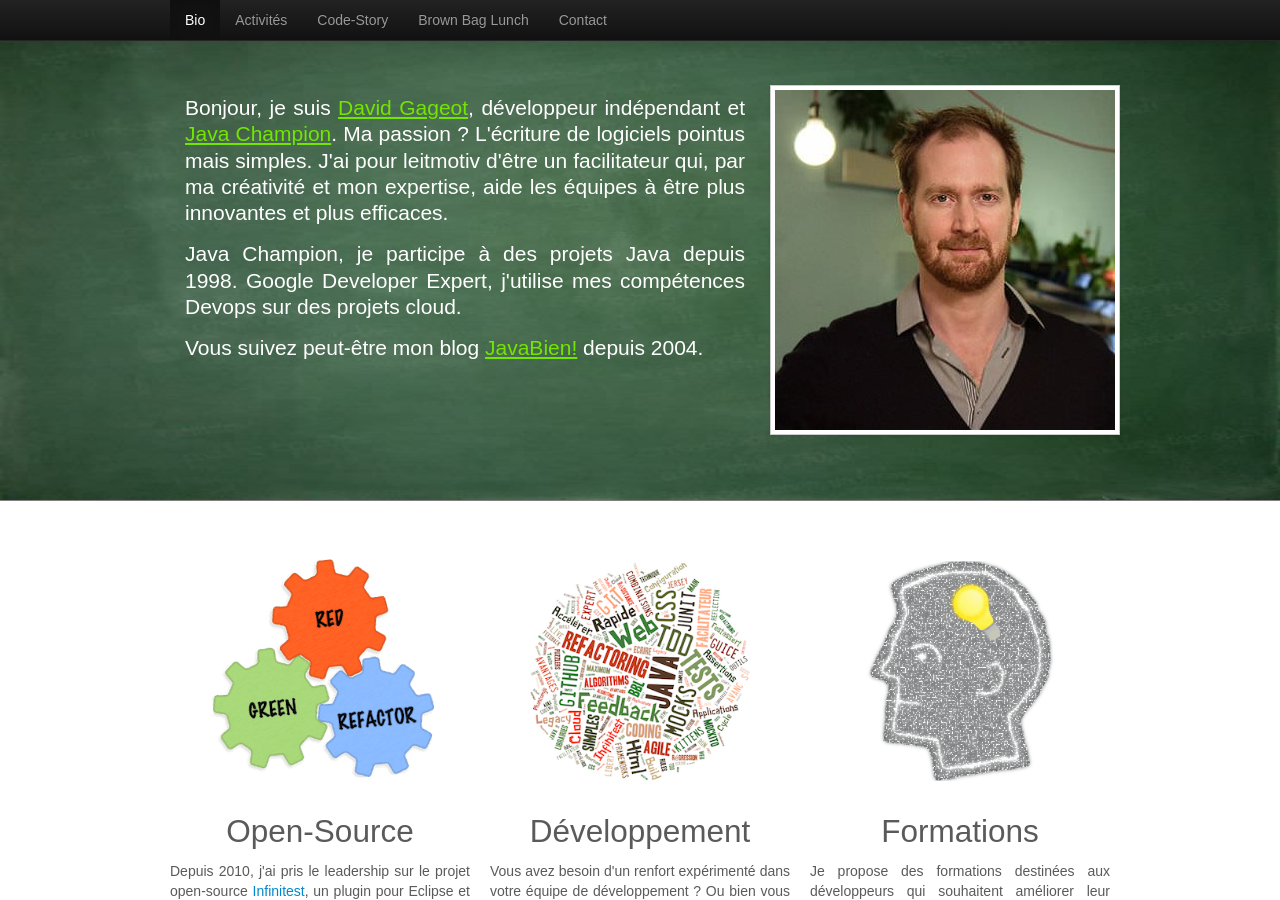
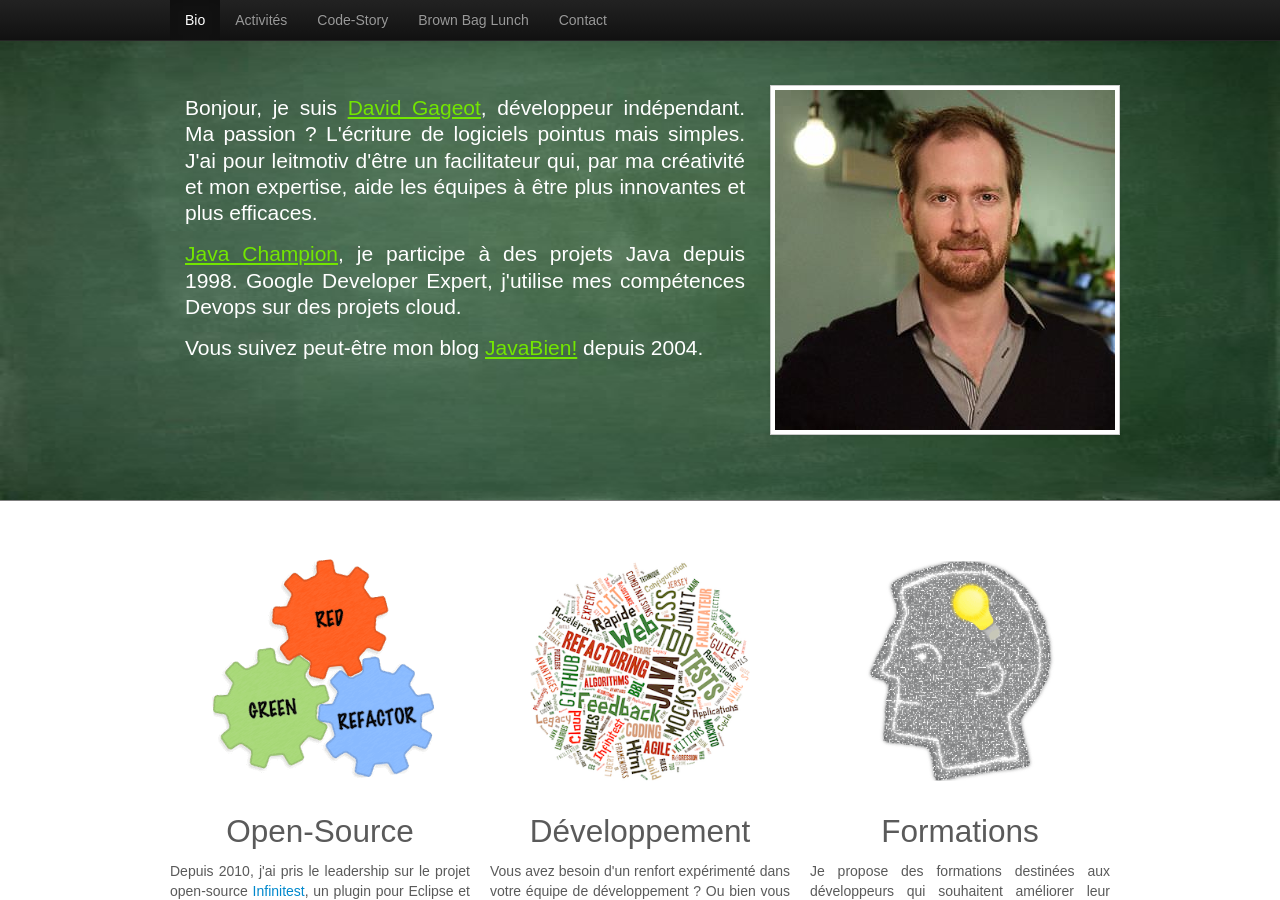
Before and after one commit to dgageot/retour1024, a Jekyll site: the page built from index.html, in a window 1280 px wide and 900 px high. Built offline with Jekyll 4.4.1, drawn with Linux system fonts in a browser that asks for light colours; comment, search, counter and statistics services are not loaded.

Commit message:
Bio plus courte

```diff
--- a/_includes/bio.html
+++ b/_includes/bio.html
@@ -8,13 +8,13 @@
           <img class="portrait img-polaroid" src="/assets/img/hw_profile15_logo.jpg" alt="">
 
           <p class="lead">
-            Bonjour, je suis <a href="http://twitter.com/dgageot">David Gageot</a>, développeur indépendant et <a href="https://java-champions.java.net/">Java Champion</a>. Ma passion&nbsp;?
+            Bonjour, je suis <a href="http://twitter.com/dgageot">David Gageot</a>, développeur indépendant. Ma passion&nbsp;?
             L'écriture de logiciels pointus mais simples. J'ai pour leitmotiv d'être un facilitateur qui, par ma
             créativité et mon expertise, aide les équipes à être plus innovantes et plus efficaces.
           </p>
 
           <p class="lead">
-            Java Champion, je participe à des projets Java depuis 1998. Google Developer Expert,
+            <a href="https://java-champions.java.net/">Java Champion</a>, je participe à des projets Java depuis 1998. Google Developer Expert,
             j'utilise mes compétences Devops sur des projets cloud.
           </p>
 
```
